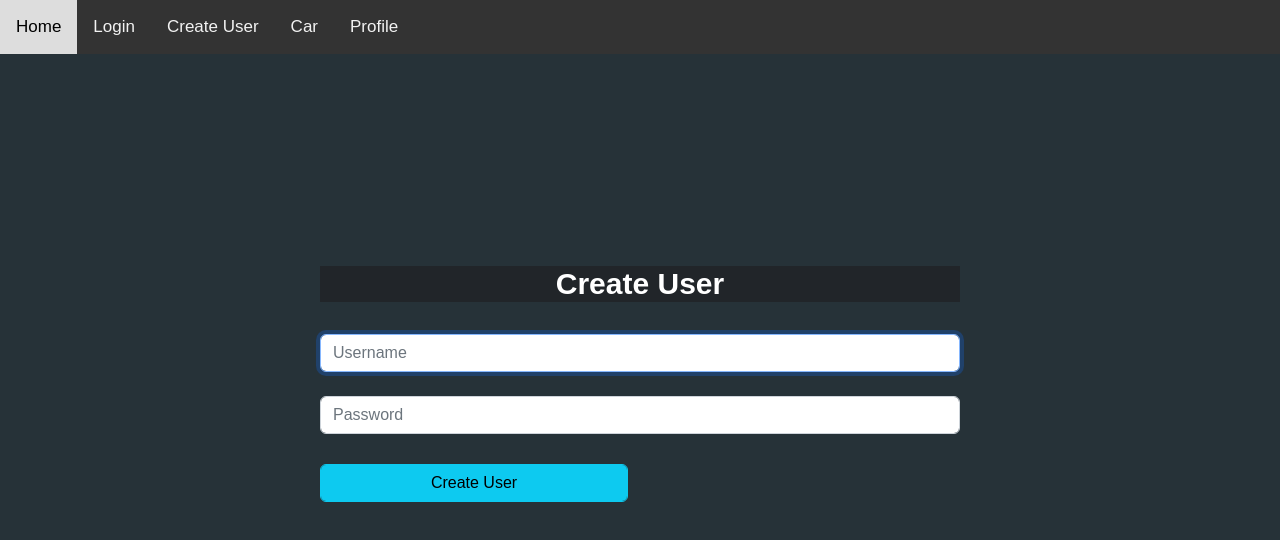
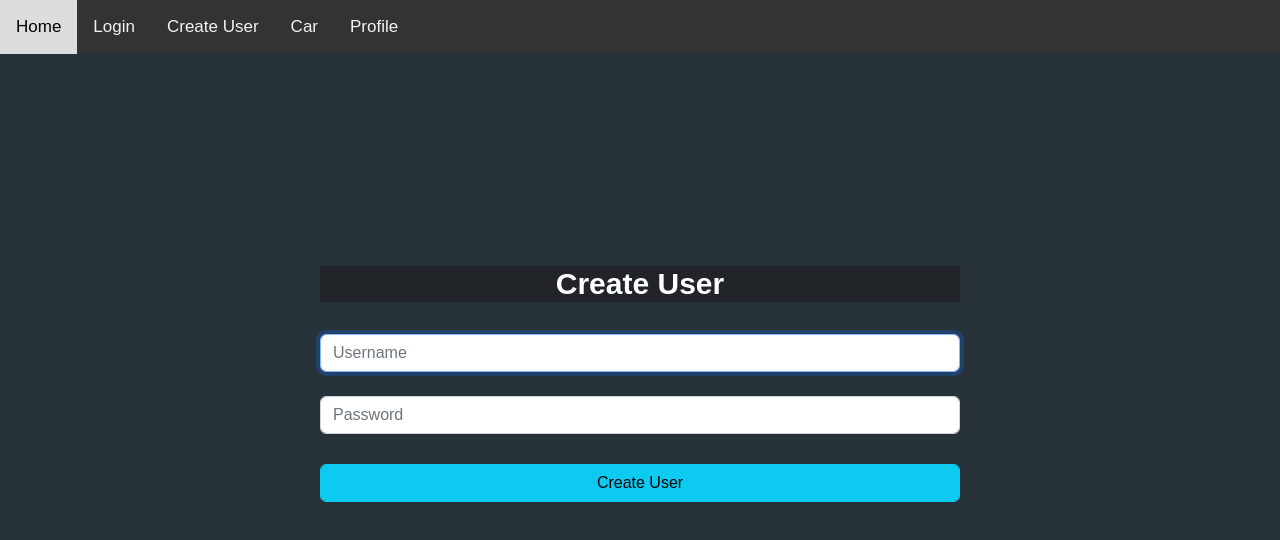
Before and after one commit to JohanEkstroem/parking, a React (Create React App) app in the folder client/: page /createUser in a window 1280 px wide. Shown: the top 540 px of the page. Built offline with nearby package versions, Linux system fonts and the light colour scheme.

Commit message:
Removed unwanted divs

```diff
--- a/client/src/components/CreateUser.jsx
+++ b/client/src/components/CreateUser.jsx
@@ -1,5 +1,6 @@
 import { useState, useEffect } from 'react';
 import { redirect } from 'react-router-dom';
+import { useNavigate } from 'react-router-dom';
 
 import styles from './css/Login.module.css';
 
@@ -8,7 +9,7 @@ const CreateUser = () => {
   const [password, setPassword] = useState('');
   const signUpURL = 'https://fungover.org/sign-up';
   const newCustomerURL = 'http://localhost:8080/api/customer';
-  // localhost:8080/api/customer
+  const navigate = useNavigate();
 
   const onUsernameInputChange = (e) => {
     const { value } = e.target;
@@ -41,6 +42,7 @@ const CreateUser = () => {
     };
     try {
       await fetch(url, settings);
+      navigate('/login');
     } catch (e) {
       console.log(e);
     }
@@ -77,8 +79,6 @@ const CreateUser = () => {
             />
           </div>
           <div className="form-group">
-            <div className="row">
-              <div className="col-sm-6 col-sm-offset-3">
             <div className={styles.loginBtn}>
               <input
                 type="button"
@@ -90,8 +90,6 @@ const CreateUser = () => {
               />
             </div>
           </div>
-            </div>
-          </div>
         </form>
       </div>
     </>
--- a/client/src/components/Login.jsx
+++ b/client/src/components/Login.jsx
@@ -81,8 +81,6 @@ const Login = () => {
             />
           </div>
           <div className="form-group">
-            <div className="row">
-              <div className="col-sm-6 col-sm-offset-3">
             <div className={styles.loginBtn}>
               <input
                 type="button"
@@ -94,8 +92,6 @@ const Login = () => {
               />
             </div>
           </div>
-            </div>
-          </div>
         </form>
       </div>
     </>
```
Lines whose indentation alone changed are shown as unchanged.
